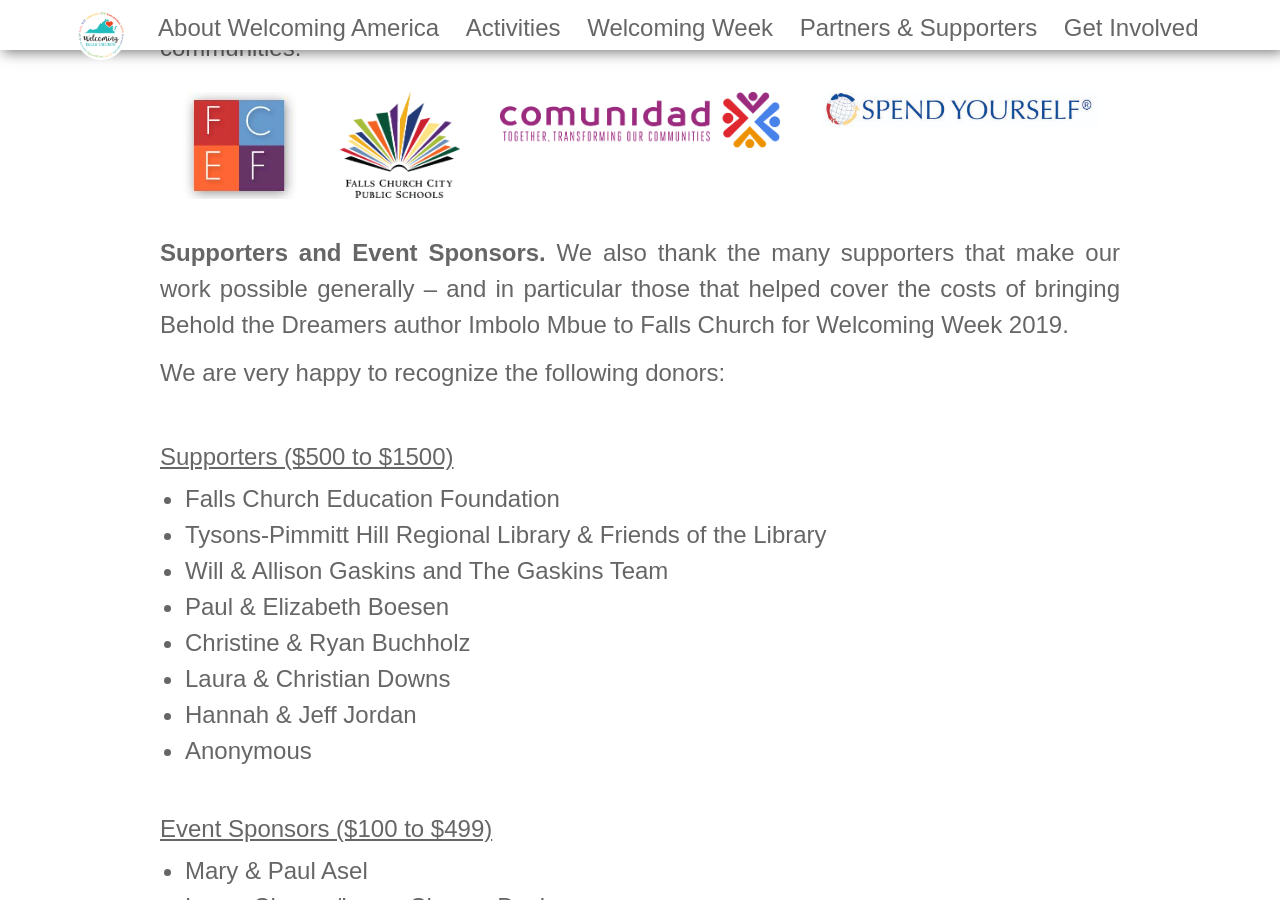
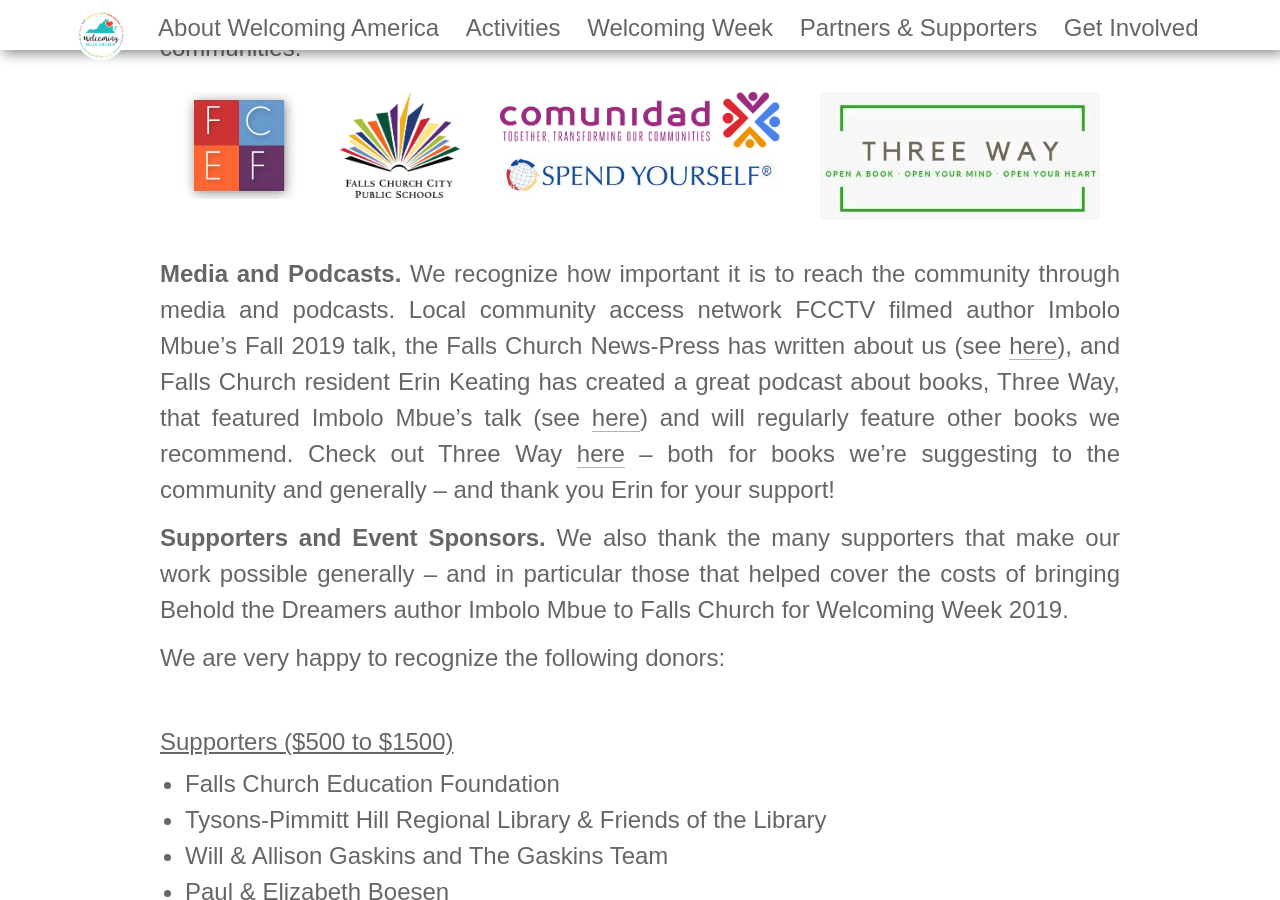
Before and after one commit to wfctest/wfctest, a Jekyll site: the page built from partners-and-supporters.html, in a window 1280 px wide and 900 px high, scrolled down 766 px. Built offline with Jekyll 4.4.1, drawn with Linux system fonts in a browser that asks for light colours; some web fonts are replaced.

Commit message:
Add three way logo on partners

```diff
--- a/partners-and-supporters.html
+++ b/partners-and-supporters.html
@@ -9,9 +9,13 @@ layout: default
     <div class="row small" id="partner-images">
         <div class="col-2"><img src="images/partners/fcef.jpg" width="100"></div>
         <div class="col-2"><img src="images/partners/fccps.png" width="100"></div>
-        <div class="col-4"><img src="images/partners/comunidad.png" width="200"></div>
-        <div class="col-4"><img src="images/partners/spend-yourself.jpg" width="200"></div>
+        <div class="col-4">
+            <img src="images/partners/comunidad.png" width="200">
+            <img src="images/partners/spend-yourself.jpg" width="200">
+        </div>
+        <div class="col-4"><img src="images/partners/three-way.jpg"></div>
     </div>
+    <p><span class="motive">Media and Podcasts.</span> We recognize how important it is to reach the community through media and podcasts. Local community access network FCCTV filmed author Imbolo Mbue’s Fall 2019 talk, the Falls Church News-Press has written about us (see <a href="https://fcnp.com/2019/09/12/welcome-falls-church-kicks-off-tomorrow-promoting-inclusion-in-little-city-community/">here</a>), and Falls Church resident Erin Keating has created a great podcast about books, Three Way, that featured Imbolo Mbue’s talk (see <a href="https://www.threewaypc.com/episodes/2019/9/10/quickie-featuring-behold-the-dreamers-by-imbolo-mbue">here</a>) and will regularly feature other books we recommend. Check out Three Way <a href="https://www.threewaypc.com/">here</a> – both for books we’re suggesting to the community and generally – and thank you Erin for your support!
     <p><span class="motive">Supporters and Event Sponsors.</span> We also thank the many supporters that make our work possible generally – and in particular those that helped cover the costs of bringing Behold the Dreamers author Imbolo Mbue to Falls Church for Welcoming Week 2019.</p>
     <p>We are very happy to recognize the following donors: </p>
     <br>
```
Also changed, not shown: images/partners/three-way.jpg (added).
